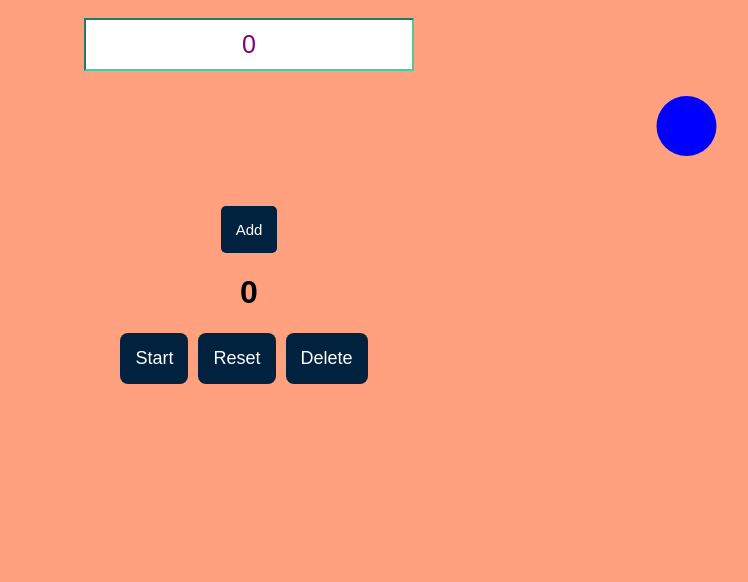
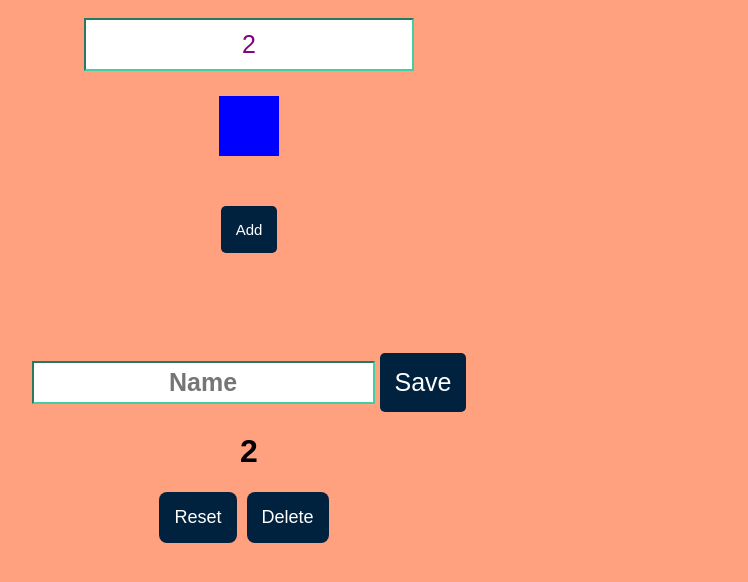
Before and after one commit to coreyarch1234/redux-challenges, a React (Create React App) app: page / in a window 1280 px wide. Both pictures are taken after a click on the button "Add". Shown: the top 582 px of the page, without its empty margins (391-1139 px from the left). Built offline with nearby package versions, Linux system fonts and the light colour scheme.

Commit message:
added title name

```diff
--- a/src/actions/index.js
+++ b/src/actions/index.js
@@ -4,6 +4,18 @@ export const RESET_COUNTER = 'RESET_COUNTER';
 export const INCREMENT_BY = 'INCREMENT_BY';
 export const NEW_COUNTER = 'NEW_COUNTER';
 export const DELETE_COUNTER = 'DELETE_COUNTER';
+export const ADD_NAME = 'ADD_NAME';
+
+
+export const addName = (key, name) => {
+  return {
+    type: INCREMENT,
+    payload: {
+        key: key,
+        name: name
+    }
+  }
+}
 
 export const incrementCounter = (key) => {
   return {
--- a/src/components/counter-list.js
+++ b/src/components/counter-list.js
@@ -7,19 +7,39 @@ import Counter from './counter.js';
 
 class CounterList extends Component {
 
-    //function to increment timer every second
-    incrementTimer(index){
-        var timer = setInterval(() => {
-            this.props.incrementCounter(index);
-        }, 100);
+
+
+    textHide(){
+        console.log('The name is: ');
+        if (this.textInput !== undefined){
+            console.log(this.textInput.value);
+            this.textInput.style.display = 'none';
+        }
+
     }
 
     makeList() {
         return this.props.counterKey.map((counter, index) => {
             return (
+                <div key={index}>
+                    <input
+                      type="text"
+                      placeholder="Name"
+                      style={styles.textInput}
+                      ref={(input) => { this.textInput = input; }} />
+
+
+                      <button style = {styles.saveButton} onClick={() => {
+                        this.textHide();
+                      }}>Save</button>
+
+
                     <Counter
                         key={index}
+                        index={index}
                         count = {counter.count}
+                        name={this.textInput === undefined ? 'undefined' : this.textInput.value}
+                        increment = {(index) => {this.props.incrementCounter(index)}}
                         onUp ={() =>{
                             this.props.incrementCounter(index);
                         }}
@@ -36,6 +56,8 @@ class CounterList extends Component {
                             this.props.deleteCounter(index);
                         }}
                     />
+
+                </div>
             )
         });
     }
@@ -60,8 +82,30 @@ const styles = {
         border: 'none',
         padding: 15,
         top: 10,
-        fontSize: 15
+        fontSize: 15,
+        marginBottom: 100
 
+    },
+    saveButton: {
+        backgroundColor: '#00223e',
+        borderRadius: 5,
+        color: 'white',
+        border: 'none',
+        padding: 15,
+        top: 10,
+        fontSize: 25
+
+    },
+    textInput: {
+        paddingTop: 5,
+        paddingBottom: 5,
+        marginRight: 5,
+        fontSize: 25,
+        fontWeight: '600',
+        color: 'purple',
+        textAlign: 'center',
+        backgroundColor: '#transparent',
+        borderColor: '#43cea2',
     }
 }
 
--- a/src/components/counter.js
+++ b/src/components/counter.js
@@ -3,15 +3,34 @@ import React, { Component } from 'react';
 // import AnimatedBox from './animated-box'
 // <AnimatedBox />
 class Counter extends Component {
+    constructor(props) {
+        super(props)
+
+        this.timerId = null
+    }
+
+    componentWillMount() {
+        this.startTimer(this.props.index)
+    }
+
+    componentWillUnmount() {
+        clearInterval(this.timerId)
+    }
+
+
+    //function to increment timer every second
+    startTimer(index){
+        this.timerId = setInterval(() => {
+            this.props.increment(index);
+        }, 1000);
+    }
+
     render() {
         return (
           <div>
 
+            <h1>{this.props.name}</h1>
             <h1>{this.props.count}</h1>
-
-            <button style = {styles.button} onClick={() => {
-              this.props.onStart();
-            }}>Start</button>
 
             <button style = {styles.button} onClick={() => {
               this.props.onReset();
@@ -26,6 +45,10 @@ class Counter extends Component {
         );
     }
 }
+
+// <button style = {styles.button} onClick={() => {
+//   this.props.onStart();
+// }}>Start</button>
 
 const styles = {
     button: {
--- a/src/components/total.js
+++ b/src/components/total.js
@@ -48,6 +48,7 @@ class Total extends Component {
     }
 
     render() {
+            // {this.divChange()}
         return (
           <div ref={(div) => { this.divParent = div; }}>
 
@@ -56,7 +57,7 @@ class Total extends Component {
             <div style={styles.boxer} ref={(div) => { this.divElement = div; }}>
             </div>
 
-            {this.divChange()}
+
 
           </div>
         );
--- a/src/reducers/counter-key-reducer.js
+++ b/src/reducers/counter-key-reducer.js
@@ -1,18 +1,27 @@
 import React, { Component } from 'react';
 import Counter from '../components/counter';
 
-import {INCREMENT, DECREMENT, RESET_COUNTER, INCREMENT_BY, NEW_COUNTER, DELETE_COUNTER} from '../actions/index';
+import {INCREMENT, DECREMENT, RESET_COUNTER, INCREMENT_BY, NEW_COUNTER, DELETE_COUNTER, ADD_NAME} from '../actions/index';
 
 
 function counterCreator(key) {
     return {
         key: key,
-        count: 0
+        count: 0,
+        name: ''
     }
 }
 
 const counterKeyReducer = (state = [], action) => {
   switch (action.type) {
+
+      case ADD_NAME:
+          return state.map((element, index) => {
+              if (action.payload.key === element.key) {
+                  element.name = action.payload.name;
+              }
+              return element
+          });
 
       case NEW_COUNTER:
         return [...state, counterCreator(state.length)];
```
Lines whose indentation alone changed are shown as unchanged.
